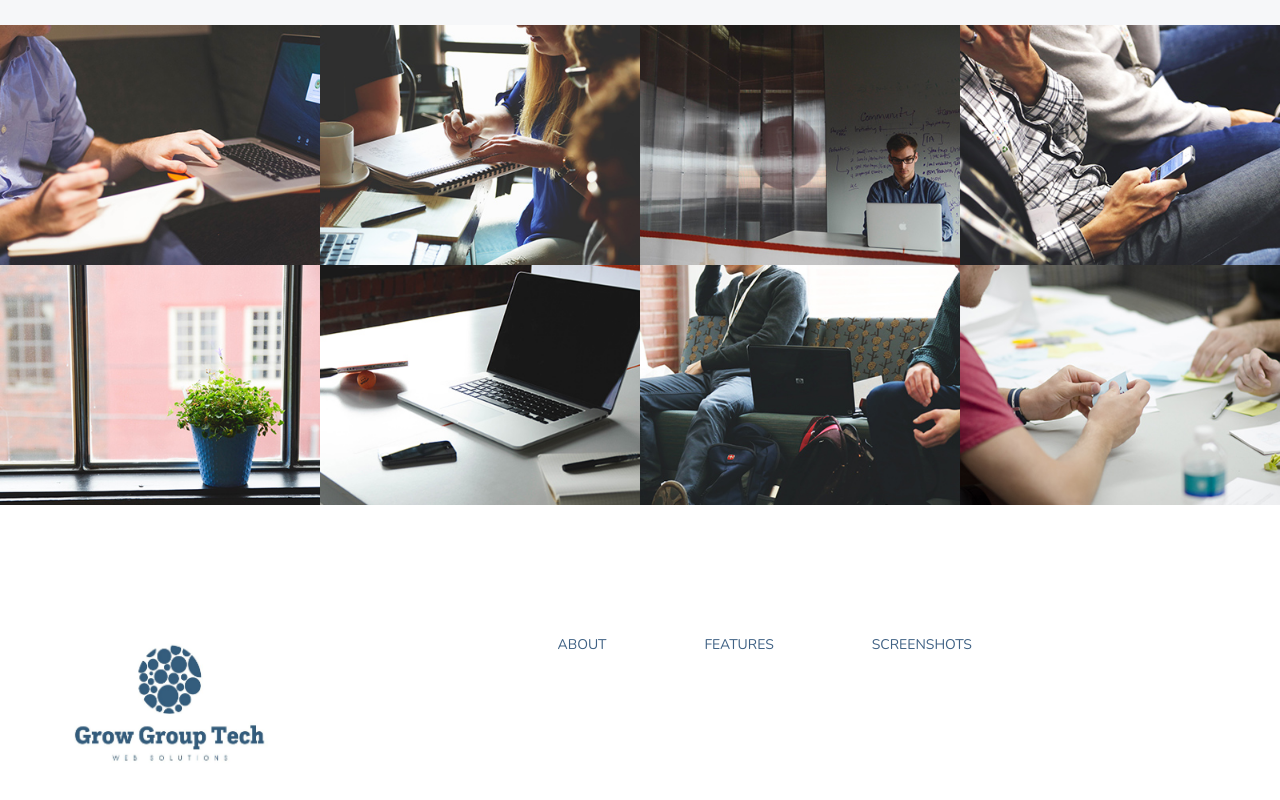
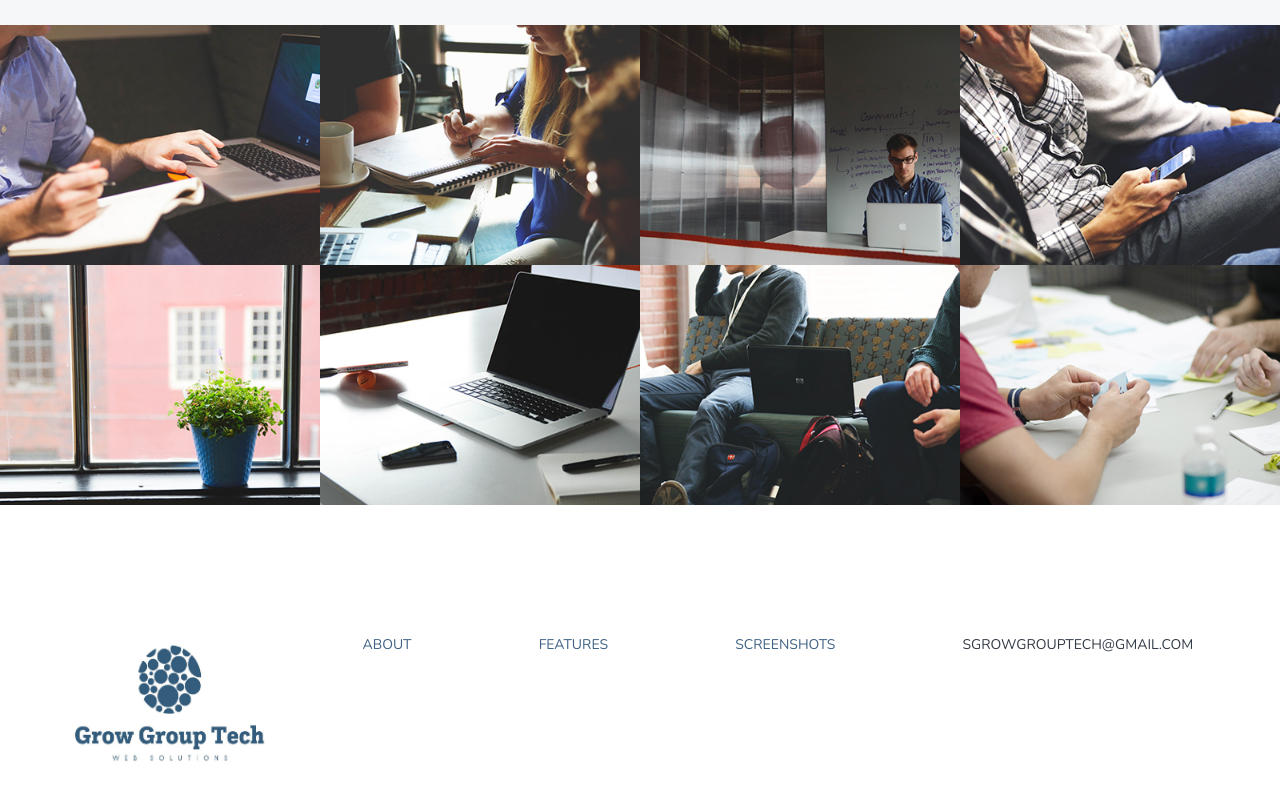
Before and after one commit to SerhiiKoziy/GrowGroupTech, a website: page index.html in a window 1280 px wide. Shown: the part 3178-3978 px from the top of the page. Drawn offline with nearby package versions, Linux system fonts and the light colour scheme.

Commit message:
added email

```diff
--- a/index.html
+++ b/index.html
@@ -324,16 +324,17 @@
 		<footer>
 			<div class="container">
 				<div class="row">
-					<div class="col-md-5">
+					<div class="col-md-3">
 						<h1 class="footer-logo">
 						<img src="img/logo.jpeg" alt="Footer Logo Blue" width="200" height="150">
 						</h1>
 					</div>
-					<div class="col-md-7">
+					<div class="col-md-9">
 						<ul class="footer-nav">
 							<li><a href="#about">About</a></li>
 							<li><a href="#features">Features</a></li>
 							<li><a href="#screenshots">Screenshots</a></li>
+							<li><a href="mailto:sgrowgrouptech@gmail.com" style="color: #323a45;">sgrowgrouptech@gmail.com</a></li>
 						</ul>
 					</div>
 				</div>
```
